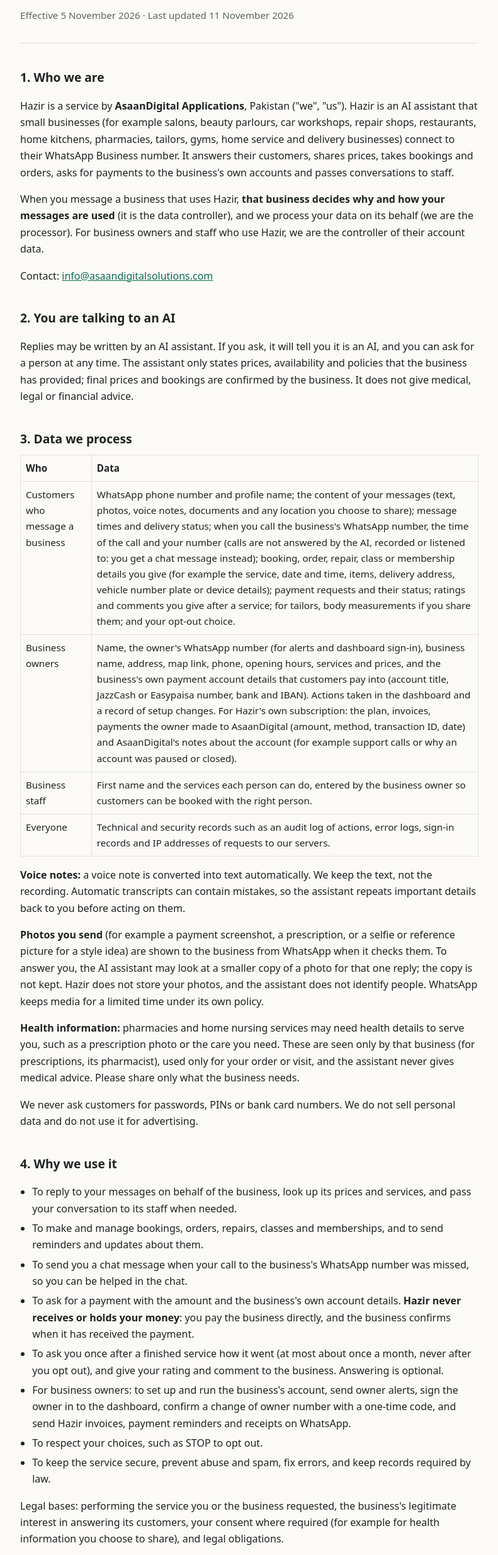
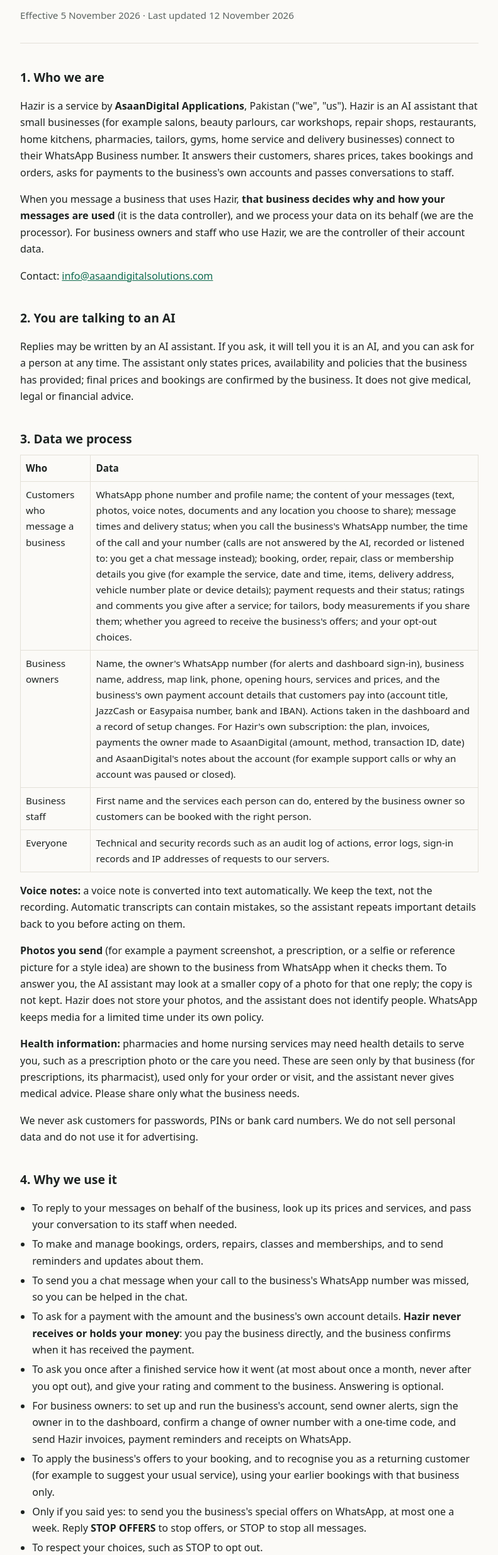
Before and after one commit to asaandigitalapps-prog/hazir-legal, a plain HTML site: page privacy.html in a window 1280 px wide. Shown: the part 117-2586 px from the top of the page at 63% size, without its empty margins (244-1035 px from the left). Drawn offline with Linux system fonts and the light colour scheme.

Commit message:
Update legal pages from the Hazir repo

```diff
--- a/privacy.html
+++ b/privacy.html
@@ -1,7 +1,7 @@
 <!doctype html><html lang="en"><head><meta charset="utf-8"><meta name="viewport" content="width=device-width,initial-scale=1">
 <title>Hazir Privacy Policy</title><link rel="stylesheet" href="style.css"></head><body><main>
 <header><div class="brand">Hazir · AsaanDigital Applications</div><h1>Privacy Policy</h1>
-<p class="muted">Effective 5 November 2026 · Last updated 11 November 2026</p></header>
+<p class="muted">Effective 5 November 2026 · Last updated 12 November 2026</p></header>
 
 <h2>1. Who we are</h2>
 <p>Hazir is a service by <strong>AsaanDigital Applications</strong>, Pakistan ("we", "us"). Hazir is an AI assistant that small businesses (for example salons, beauty parlours, car workshops, repair shops, restaurants, home kitchens, pharmacies, tailors, gyms, home service and delivery businesses) connect to their WhatsApp Business number. It answers their customers, shares prices, takes bookings and orders, asks for payments to the business's own accounts and passes conversations to staff.</p>
@@ -14,7 +14,7 @@
 <h2>3. Data we process</h2>
 <table>
 <tr><th>Who</th><th>Data</th></tr>
-<tr><td>Customers who message a business</td><td>WhatsApp phone number and profile name; the content of your messages (text, photos, voice notes, documents and any location you choose to share); message times and delivery status; when you call the business's WhatsApp number, the time of the call and your number (calls are not answered by the AI, recorded or listened to: you get a chat message instead); booking, order, repair, class or membership details you give (for example the service, date and time, items, delivery address, vehicle number plate or device details); payment requests and their status; ratings and comments you give after a service; for tailors, body measurements if you share them; and your opt-out choice.</td></tr>
+<tr><td>Customers who message a business</td><td>WhatsApp phone number and profile name; the content of your messages (text, photos, voice notes, documents and any location you choose to share); message times and delivery status; when you call the business's WhatsApp number, the time of the call and your number (calls are not answered by the AI, recorded or listened to: you get a chat message instead); booking, order, repair, class or membership details you give (for example the service, date and time, items, delivery address, vehicle number plate or device details); payment requests and their status; ratings and comments you give after a service; for tailors, body measurements if you share them; whether you agreed to receive the business's offers; and your opt-out choices.</td></tr>
 <tr><td>Business owners</td><td>Name, the owner's WhatsApp number (for alerts and dashboard sign-in), business name, address, map link, phone, opening hours, services and prices, and the business's own payment account details that customers pay into (account title, JazzCash or Easypaisa number, bank and IBAN). Actions taken in the dashboard and a record of setup changes. For Hazir's own subscription: the plan, invoices, payments the owner made to AsaanDigital (amount, method, transaction ID, date) and AsaanDigital's notes about the account (for example support calls or why an account was paused or closed).</td></tr>
 <tr><td>Business staff</td><td>First name and the services each person can do, entered by the business owner so customers can be booked with the right person.</td></tr>
 <tr><td>Everyone</td><td>Technical and security records such as an audit log of actions, error logs, sign-in records and IP addresses of requests to our servers.</td></tr>
@@ -32,10 +32,12 @@
 <li>To ask for a payment with the amount and the business's own account details. <strong>Hazir never receives or holds your money</strong>: you pay the business directly, and the business confirms when it has received the payment.</li>
 <li>To ask you once after a finished service how it went (at most about once a month, never after you opt out), and give your rating and comment to the business. Answering is optional.</li>
 <li>For business owners: to set up and run the business's account, send owner alerts, sign the owner in to the dashboard, confirm a change of owner number with a one-time code, and send Hazir invoices, payment reminders and receipts on WhatsApp.</li>
+<li>To apply the business's offers to your booking, and to recognise you as a returning customer (for example to suggest your usual service), using your earlier bookings with that business only.</li>
+<li>Only if you said yes: to send you the business's special offers on WhatsApp, at most one a week. Reply <strong>STOP OFFERS</strong> to stop offers, or STOP to stop all messages.</li>
 <li>To respect your choices, such as STOP to opt out.</li>
 <li>To keep the service secure, prevent abuse and spam, fix errors, and keep records required by law.</li>
 </ul>
-<p>Legal bases: performing the service you or the business requested, the business's legitimate interest in answering its customers, your consent where required (for example for health information you choose to share), and legal obligations.</p>
+<p>Legal bases: performing the service you or the business requested, the business's legitimate interest in answering its customers, your consent where required (for example for offer messages and for health information you choose to share), and legal obligations.</p>
 
 <h2>5. Cookies</h2>
 <p>The business dashboard and setup pages use only cookies needed for them to work: a sign-in cookie (ends after 12 hours or when you sign out) and a language choice. We do not use advertising or tracking cookies, and these pages load no third-party scripts.</p>
```
